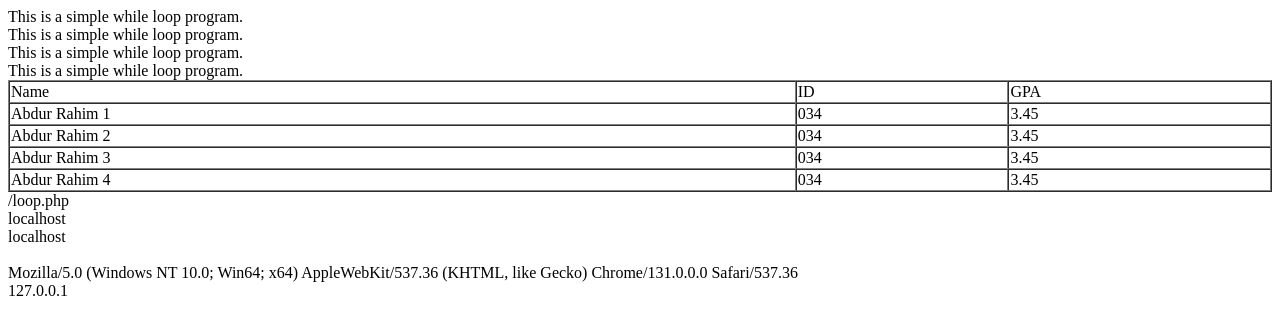
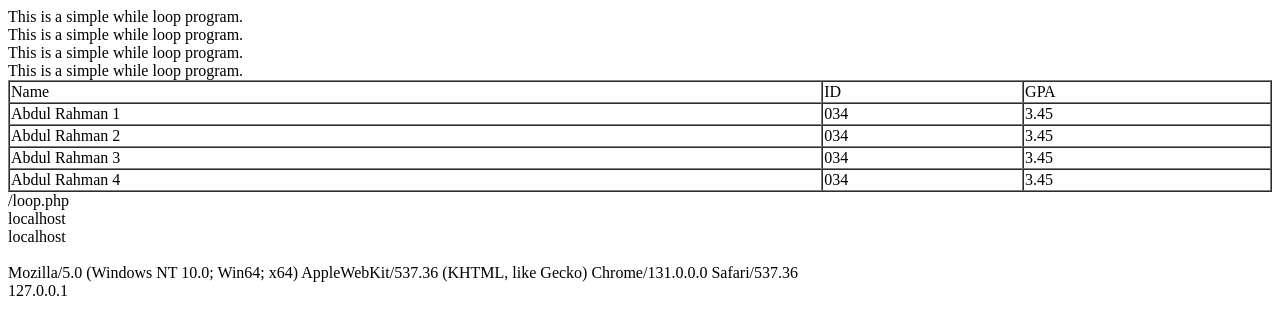
Before and after one commit to barua-raj/php-and-MySQL-implementation, a PHP site: page /loop.php in a window 1280 px wide. Shown: the top 335 px of the page. Run offline with PHP 8.4, Linux system fonts and the light colour scheme; data that the repository does not hold is empty.

Commit message:
loop program edited

```diff
--- a/fundamental_computer_programs/loop.php
+++ b/fundamental_computer_programs/loop.php
@@ -32,7 +32,7 @@
 
 			?>
 					<tr>
-					<td>Abdur Rahim <?php echo $num; ?></td>
+					<td>Abdul Rahman <?php echo $num; ?></td>
 					<td>034</td>
 					<td>3.45</td>
 					</tr>
```
